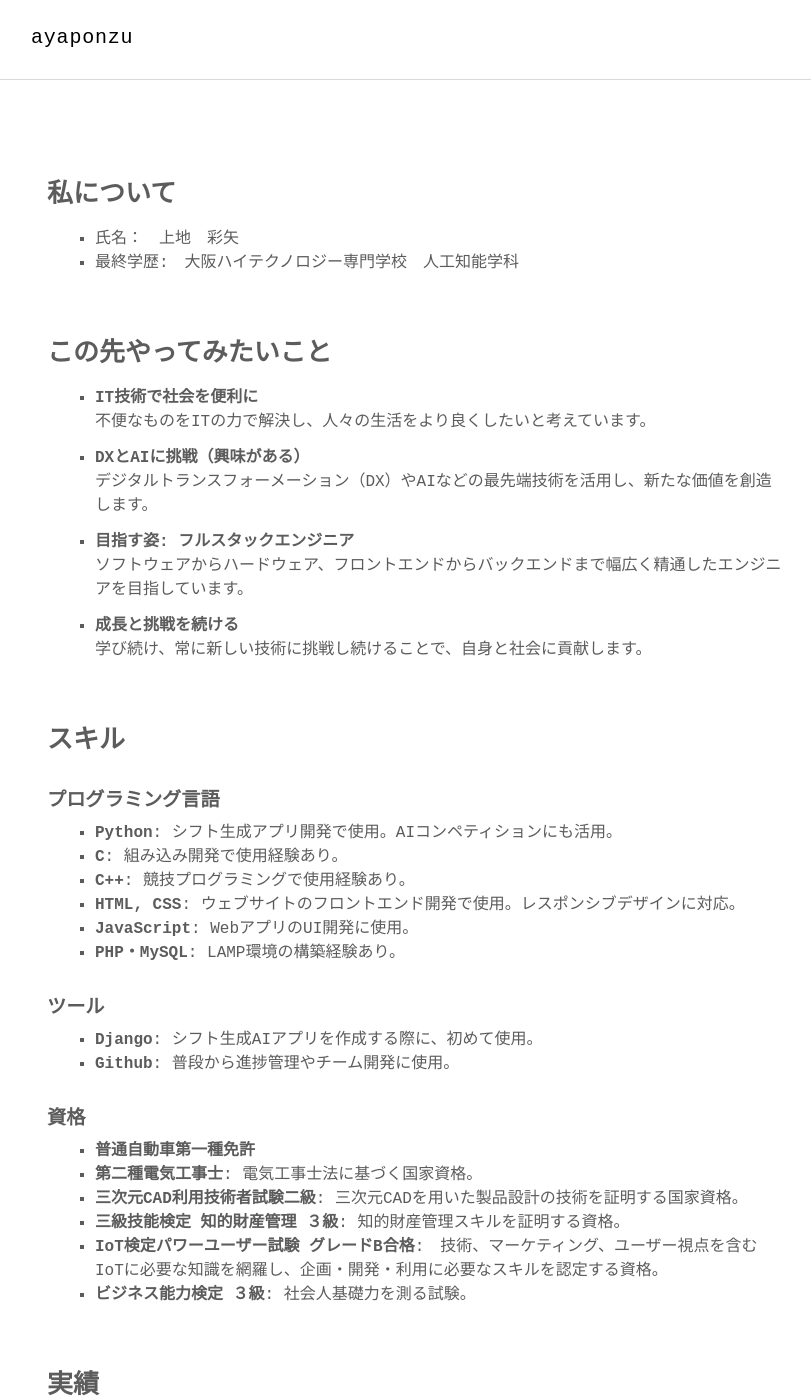
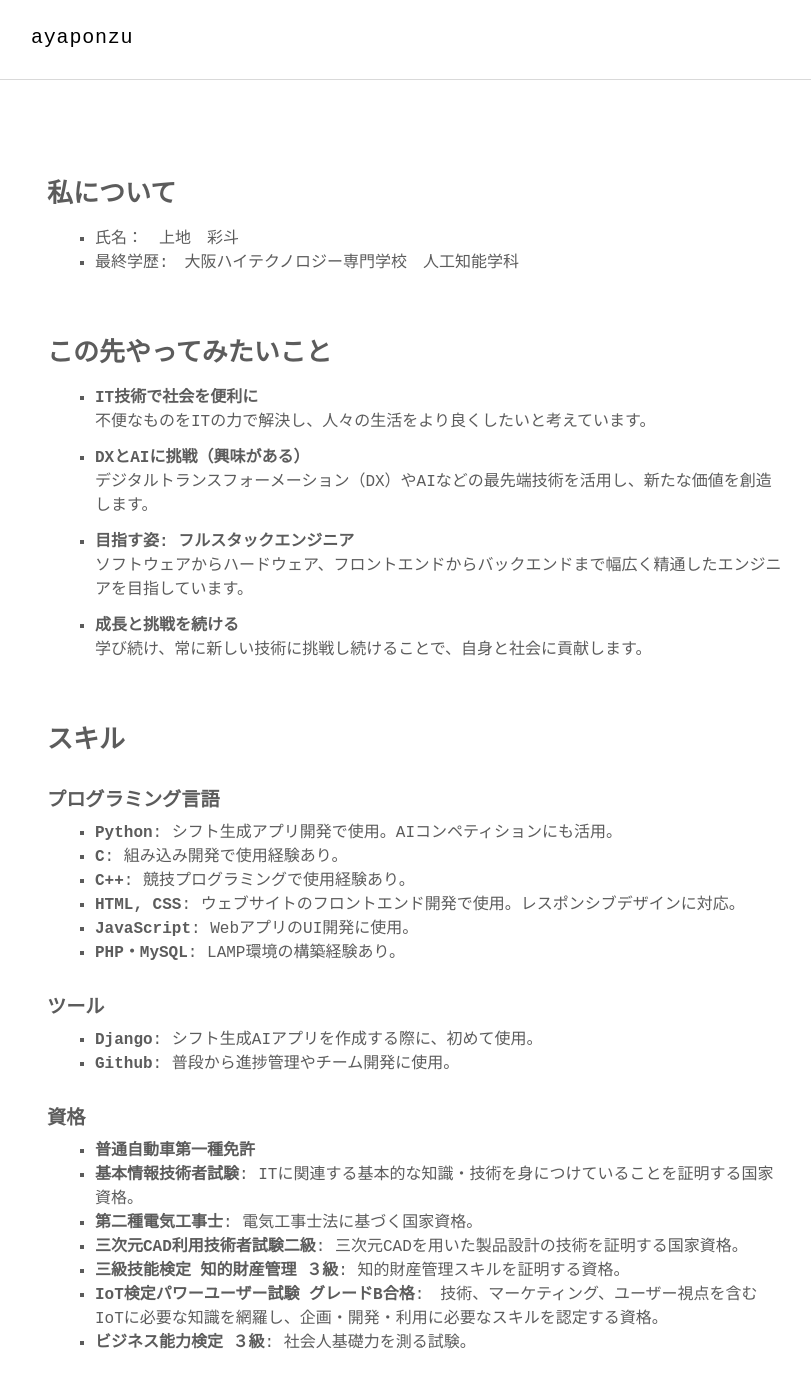
Before and after one commit to ayaponzu2525/resume, a Jekyll site: the page built from index.md, in a window 1280 px wide and 1400 px high. Shown: the whole window, without its empty margins (233-1044 px from the left). Built offline with Jekyll 4.4.1, drawn with Linux system fonts in a browser that asks for light colours; some web fonts are replaced.

Commit message:
資格取得＆名前変更

```diff
--- /dev/null
+++ b/_config_dev.yml
@@ -0,0 +1,2 @@
+url: ""
+baseurl: ""
--- a/index.md
+++ b/index.md
@@ -3,7 +3,7 @@ layout: portfolio
 title: Home
 ---
 ## 私について
- * 氏名：　上地　彩矢
+ * 氏名：　上地　彩斗
  * 最終学歴:　大阪ハイテクノロジー専門学校　人工知能学科
 
 ## この先やってみたいこと
@@ -36,6 +36,7 @@ title: Home
 
 ### 資格
 - **普通自動車第一種免許**
+- **基本情報技術者試験**: ITに関連する基本的な知識・技術を身につけていることを証明する国家資格。
 - **第二種電気工事士**: 電気工事士法に基づく国家資格。
 - **三次元CAD利用技術者試験二級**: 三次元CADを用いた製品設計の技術を証明する国家資格。
 - **三級技能検定 知的財産管理 ３級**: 知的財産管理スキルを証明する資格。
```
Also changed, not shown: 1 other file.
